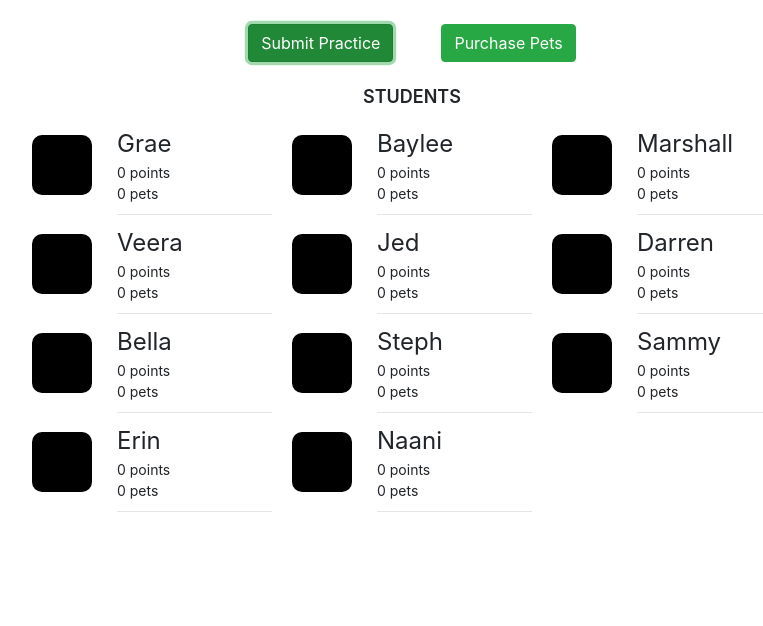
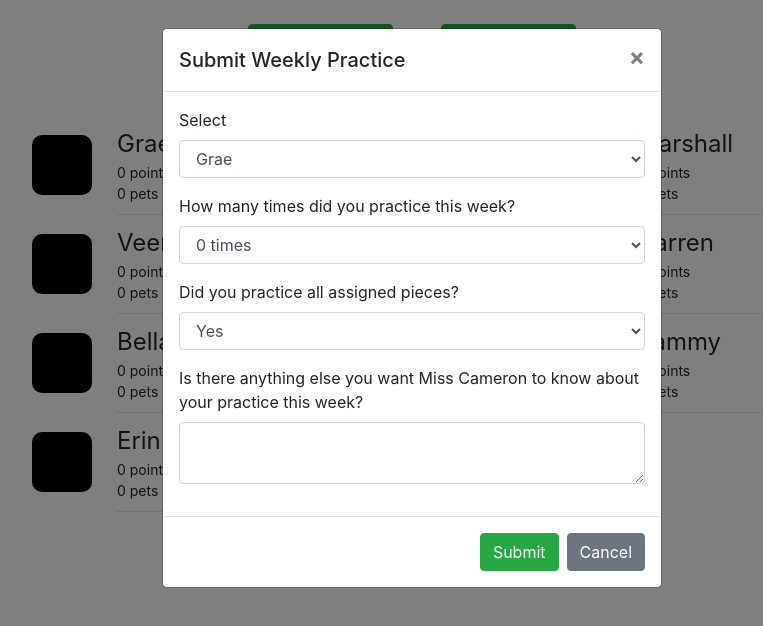
Before and after one commit to cameron-carruthers/PracticePets, a React app: page / in a window 1280 px wide. Both pictures are taken after a click on the button "Submit Practice". Shown: the top 626 px of the page, without its empty margins (228-991 px from the left). Built offline with nearby package versions, Linux system fonts and the light colour scheme; the HTML template or start-up script is replaced by a standard one.

Commit message:
Add practice form

```diff
--- a/client/src/components/App.jsx
+++ b/client/src/components/App.jsx
@@ -1,8 +1,9 @@
-import React, { Fragment } from 'react';
+import React, { Fragment, useState } from 'react';
 import styled from 'styled-components';
 import { Button } from 'reactstrap'
 import studentData from '../../../data/studentData.json';
 import Cell from './Cell.jsx';
+import FormModal from './FormModal.jsx';
 
 const Forms = styled.section`
   display: flex;
@@ -33,10 +34,16 @@ const CellsContainer = styled.div`
   }
 `
 
-const App = () => (
+const App = () => {
+
+  const [modal, setModal] = useState(false);
+
+  const toggle = () => setModal(!modal);
+
+  return (
     <Fragment>
       <Forms>
-      <Button className="m-4" color="success">Submit Practice</Button>
+        <Button className="m-4" color="success" onClick={toggle}>Submit Practice</Button>
         <Button className="m-4" color="success">Purchase Pets</Button>
       </Forms>
       <section>
@@ -52,7 +59,9 @@ const App = () => (
           ))}
         </CellsContainer>
       </section>
+      <FormModal toggle={toggle} modal={modal} />
     </Fragment>
-);
+  )
+};
 
 export default App;
--- /dev/null
+++ b/client/src/components/FormModal.jsx
@@ -0,0 +1,87 @@
+import React, { useState, Fragment } from 'react';
+import { Button, Modal, ModalHeader, ModalBody, ModalFooter, Input, Label, Form, FormGroup, FormText } from 'reactstrap';
+import studentData from '../../../data/studentData.json';
+
+const FormModal = (props) => {
+
+  const { toggle, modal } = props;
+
+  const [name, setName] = useState('');
+  const [practiceAmount, setPractice] = useState('');
+  const [completedAssignments, setCompletedAssignments] = useState('');
+  const [comments, setComments] = useState('');
+
+  const handleSubmit = (e) => {
+    e.preventDefault();
+    console.log('name', name);
+    console.log('practiceAmount', practiceAmount);
+    console.log('completedAssignments', completedAssignments);
+    console.log('comments', comments);
+    toggle();
+  };
+
+  return (
+      <Fragment>
+        <Modal isOpen={modal} toggle={toggle} unmountOnClose={false}>
+          <Form onSubmit={handleSubmit}>
+            <ModalHeader toggle={toggle}>Submit Weekly Practice</ModalHeader>
+            <ModalBody>
+              <FormGroup>
+                <Label for="name">Select</Label>
+                <Input type="select" id="name" value={name} onChange={(e) => setName(e.target.value)}>
+                  {studentData.students.map((student) => (
+                      <option value={student.name}>{student.name}</option>
+                    ))}
+                </Input>
+              </FormGroup>
+              <FormGroup>
+                <Label for="practiceAmount">How many times did you practice this week?</Label>
+                <Input
+                  type="select"
+                  id="practiceAmount"
+                  value={practiceAmount}
+                  onChange={(e) => setPractice(e.target.value)}
+                >
+                  <option value="0">0 times</option>
+                  <option value="1">1 time</option>
+                  <option value="2">2 times</option>
+                  <option value="3">3 times</option>
+                  <option value="4">4 times</option>
+                  <option value="5">5 times</option>
+                  <option value="6">6 times</option>
+                  <option value="7">7 times</option>
+                </Input>
+              </FormGroup>
+              <FormGroup>
+                <Label for="completedAssignments">Did you practice all assigned pieces?</Label>
+                <Input
+                  type="select"
+                  id="completedAssignments"
+                  value={completedAssignments}
+                  onChange={(e) => setCompletedAssignments(e.target.value)}
+                >
+                  <option value="yes">Yes</option>
+                  <option value="no">No</option>
+                </Input>
+              </FormGroup>
+              <FormGroup>
+                <Label for="comments">Is there anything else you want Miss Cameron to know about your practice this week?</Label>
+                <Input
+                  type="textarea"
+                  id="comments"
+                  value={comments}
+                  onChange={(e) => setComments(e.target.value)}
+                />
+              </FormGroup>
+            </ModalBody>
+            <ModalFooter>
+                <Button color="success">Submit</Button>{' '}
+                <Button onClick={toggle}>Cancel</Button>
+            </ModalFooter>
+          </Form>
+        </Modal>
+      </Fragment>
+  );
+}
+
+export default FormModal;
```
Also changed, not shown: 2 other files (tests, documents, lock files or other folders). Lines whose indentation alone changed are shown as unchanged.
